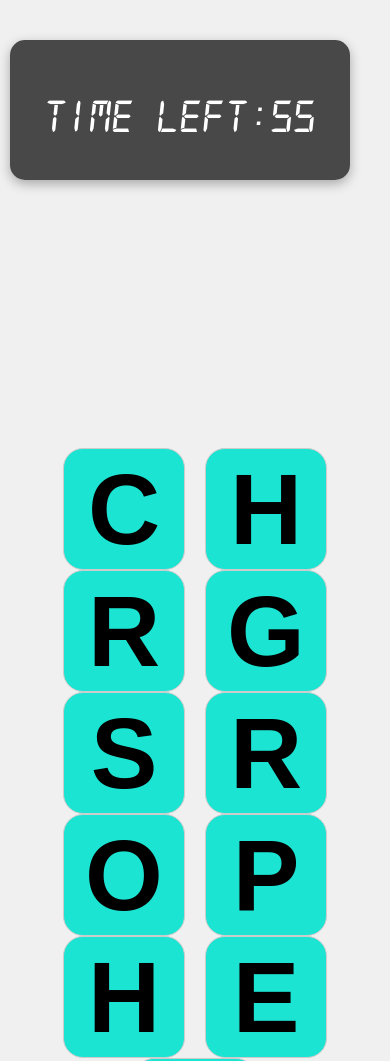
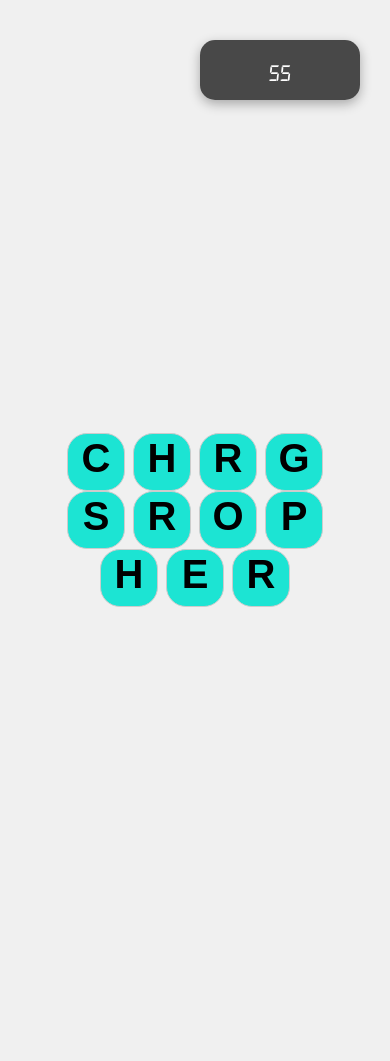
Before and after one commit to Naimul0307/Catch-Letters, a plain HTML site: page index.html in a window 390 px wide. Shown: the top 1061 px of the page. After the commit the page ends 844 px from the top, so only its background shows below. Drawn offline with Linux system fonts and the light colour scheme.

Commit message:
change designe and add time beep

```diff
--- a/index.html
+++ b/index.html
@@ -14,7 +14,7 @@
     </div>
     <div id="time-display">
         <!-- Time Left: <span id="clock-time">00:00:00</span> -->
-        Time Left: <span id="clock-time">00</span>
+        <span id="clock-time">00</span>
     </div>
     <button id="stop-change" hidden>Stop Animation</button>
     <!-- Full-screen overlays for messages -->
--- a/script.js
+++ b/script.js
@@ -126,10 +126,34 @@ document.addEventListener('DOMContentLoaded', () => {
         }, 5000);
     }
 
+    function playBeep() {
+        const audioContext = new (window.AudioContext || window.webkitAudioContext)();
+        const oscillator = audioContext.createOscillator();
+        const gainNode = audioContext.createGain();
+
+        oscillator.connect(gainNode);
+        gainNode.connect(audioContext.destination);
+
+        oscillator.type = 'sine';
+        oscillator.frequency.setValueAtTime(1000, audioContext.currentTime); // Beep frequency
+        gainNode.gain.setValueAtTime(1, audioContext.currentTime);
+        gainNode.gain.exponentialRampToValueAtTime(0.001, audioContext.currentTime + 0.5); // Beep duration
+
+        oscillator.start(audioContext.currentTime);
+        oscillator.stop(audioContext.currentTime + 0.5);
+    }
+
+
     function startTimer() {
         timerId = setInterval(() => {
             timeLeft--;
             updateClockDisplay(timeLeft);
+
+            if (timeLeft <= 10 && timeLeft > 0) {
+                playBeep(); // Play beep sound when countdown is 10 seconds or less
+                document.getElementById('clock-time').classList.add('beep'); // Add beep animation class
+            }
+
             if (timeLeft <= 0) {
                 clearInterval(timerId);
                 showTimeUpOverlay();
@@ -137,6 +161,7 @@ document.addEventListener('DOMContentLoaded', () => {
             }
         }, 1000);
     }
+
 
     function updateClockDisplay(seconds) {
         const minutes = Math.floor(seconds / 60).toString().padStart(2, '0');
--- a/styles.css
+++ b/styles.css
@@ -18,16 +18,17 @@ body {
 /* Timer styles */
 #time-display {
     font-family: 'Digital-7', sans-serif;
-    font-size: 48px; /* Increased font size for a larger clock display */
-    width: 300px; /* Increased width */
-    height: 100px; /* Increased height */
-    display: flex; /* Center the text horizontally and vertically */
+    font-size: 60px;
+    width: 100px;
+    height: 50px;
+    display: flex;
     justify-content: center;
     align-items: center;
     margin: 20px;
     position: fixed;
     top: 20px;
     right: 20px;
+    margin-right: 50px;
     background-color: rgba(0, 0, 0, 0.7);
     color: #fff;
     padding: 20px;
@@ -40,21 +41,6 @@ body {
 #time-display:hover {
     background-color: rgba(0, 0, 0, 0.9);
 }
-/* Text styling */
-.jackpot-letter {
-    animation: jackpot 1s ease-in-out;
-}
-
-@keyframes jackpot {
-    0% { color: yellow; transform: scale(1); }
-    50% { color: red; transform: scale(1.2); }
-    100% { color: yellow; transform: scale(1); }
-}
-
-
-#time-display:hover {
-    background-color: rgba(0, 0, 0, 0.9); /* Darker background on hover for interactivity */
-}
 
 /* Text display container */
 #text-display {
@@ -66,22 +52,22 @@ body {
     flex-wrap: wrap;
     align-items: center;
     justify-content: center;
-    padding: 20px; /* Add padding to increase the container size */
+    padding: 20px;
 }
 
 #text-display span {
     display: inline-block;
     text-align: center;
-    font-size: 100px; /* Adjust font size as needed */
-    width: 1em; /* Adjust width to fit the font size */
-    height: 1em; /* Adjust height to fit the font size */
-    line-height: 1; /* Align text vertically */
-    background-color: #1ce4d3; /* Light gray background for each letter box */
-    border: 1px solid #ccc; /* Light gray border for each letter box */
-    border-radius: 20px; /* Rounded corners for letter boxes */
-    padding: 0.1em; /* Adjust padding as needed */
-    margin: 0 0.1em; /* Space between letter boxes */
-    position: relative; /* Ensure correct positioning for animation */
+    font-size: 100px;
+    width: 1.2em;
+    height: 1.2em;
+    line-height: 1;
+    background-color: #1ce4d3;
+    border: 1px solid #ccc;
+    border-radius: 20px;
+    padding: 0.1em;
+    margin: 0 0.1em;
+    position: relative;
 }
 
 /* Button styles */
@@ -102,7 +88,18 @@ button {
     background-size: cover;
     background-position: center;
     z-index: 1000;
-    display: none; /* Hidden by default */
+    display: none;
+}
+
+/* Beep Animation for Timer */
+@keyframes beep {
+    0% { transform: scale(1); color: #fff; }
+    50% { transform: scale(1.2); color: #ff0000; }
+    100% { transform: scale(1); color: #fff; }
+}
+
+.beep {
+    animation: beep 0.5s ease-in-out infinite;
 }
 
 #message-overlay.success {
@@ -116,3 +113,73 @@ button {
 #time-up-overlay {
     background-image: url('/image/time-up.jpg'); /* Replace with your time-up image path */
 }
+
+
+/* Responsive styles */
+@media (max-width: 1200px) {
+    #time-display {
+        font-size: 36px;
+        width: 250px;
+        padding: 15px;
+        margin-right: 30px;
+    }
+
+    #text-display {
+        font-size: 80px;
+        margin-bottom: 50px;
+    }
+
+    #text-display span {
+        font-size: 80px;
+    }
+
+    button {
+        font-size: 16px;
+    }
+}
+
+@media (max-width: 768px) {
+    #time-display {
+        font-size: 30px;
+        width: 200px;
+        padding: 10px;
+        margin-right: 20px;
+    }
+
+    #text-display {
+        font-size: 60px;
+        padding: 10px;
+        margin-bottom: 50px;
+    }
+
+    #text-display span {
+        font-size: 60px;
+    }
+
+    button {
+        font-size: 14px;
+    }
+}
+
+@media (max-width: 480px) {
+    #time-display {
+        font-size: 24px;
+        width: 150px;
+        padding: 5px;
+        margin-right: 10px;
+        margin-bottom: 50px;
+    }
+
+    #text-display {
+        font-size: 40px;
+        padding: 5px;
+    }
+
+    #text-display span {
+        font-size: 40px;
+    }
+
+    button {
+        font-size: 12px;
+    }
+}
```
Also changed, not shown: home.css (+32 -5 lines).
